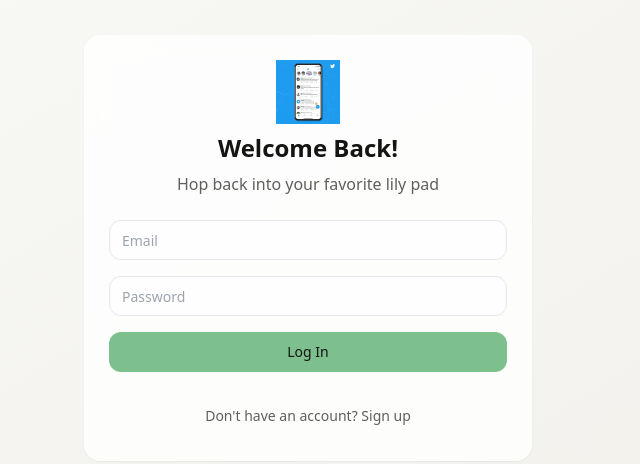
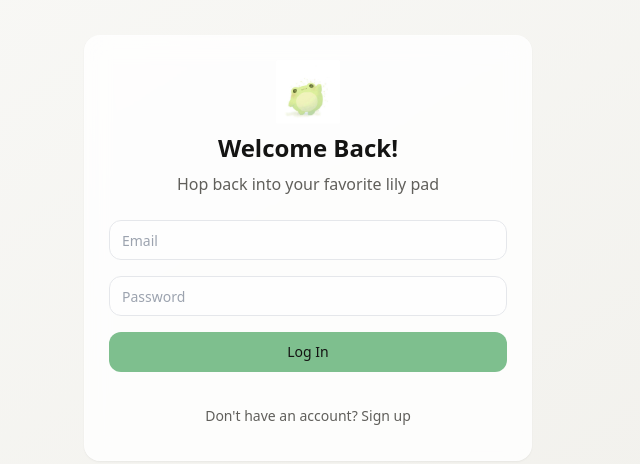
Before and after one commit to Dubmelon/pastel-frog-pond, a React (Vite) app: page / in a window 1280 px wide. Shown: the part 152-616 px from the top of the page, without its empty margins (332-972 px from the left). Built offline with nearby package versions, Linux system fonts and the light colour scheme.

Commit message:
Replace placeholder logo image
Update the logo image used in the application.  The previous placeholder image has been removed and replaced.

```diff
--- a/src/components/Sidebar.tsx
+++ b/src/components/Sidebar.tsx
@@ -23,8 +23,8 @@ export const Sidebar = () => {
           <div className="flex flex-col h-full p-4">
             <Link to="/" className="mb-8 flex items-center justify-center">
               <img
-                src="/lovable-uploads/b91a5d97-e32a-46cf-a2f2-4cbc6b082417.png"
-                alt="Logo"
+                src="/lovable-uploads/05eb46c8-beec-4402-aa5b-1debbe9d35c0.png"
+                alt="Cute frog logo"
                 className="w-10 h-10 transition-all duration-300 hover:scale-105"
               />
             </Link>
--- a/src/pages/Index.tsx
+++ b/src/pages/Index.tsx
@@ -26,8 +26,8 @@ const Index = () => {
       <Card className="w-full max-w-md p-6 space-y-6 glass">
         <div className="text-center space-y-2">
           <img
-            src="/lovable-uploads/b91a5d97-e32a-46cf-a2f2-4cbc6b082417.png"
-            alt="Logo"
+            src="/lovable-uploads/05eb46c8-beec-4402-aa5b-1debbe9d35c0.png"
+            alt="Cute frog logo"
             className="w-16 h-16 mx-auto"
           />
           <h1 className="text-2xl font-semibold text-text">
```
Also changed, not shown: public/lovable-uploads/05eb46c8-beec-4402-aa5b-1debbe9d35c0.png (added).
